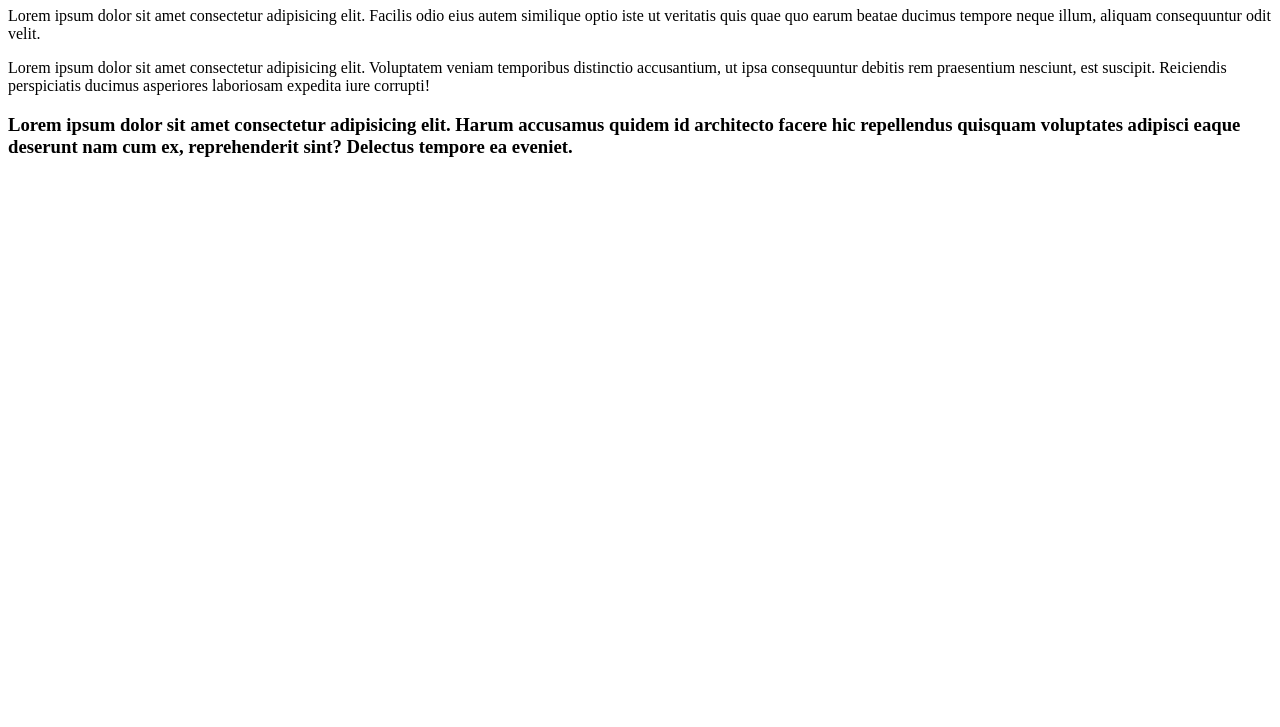
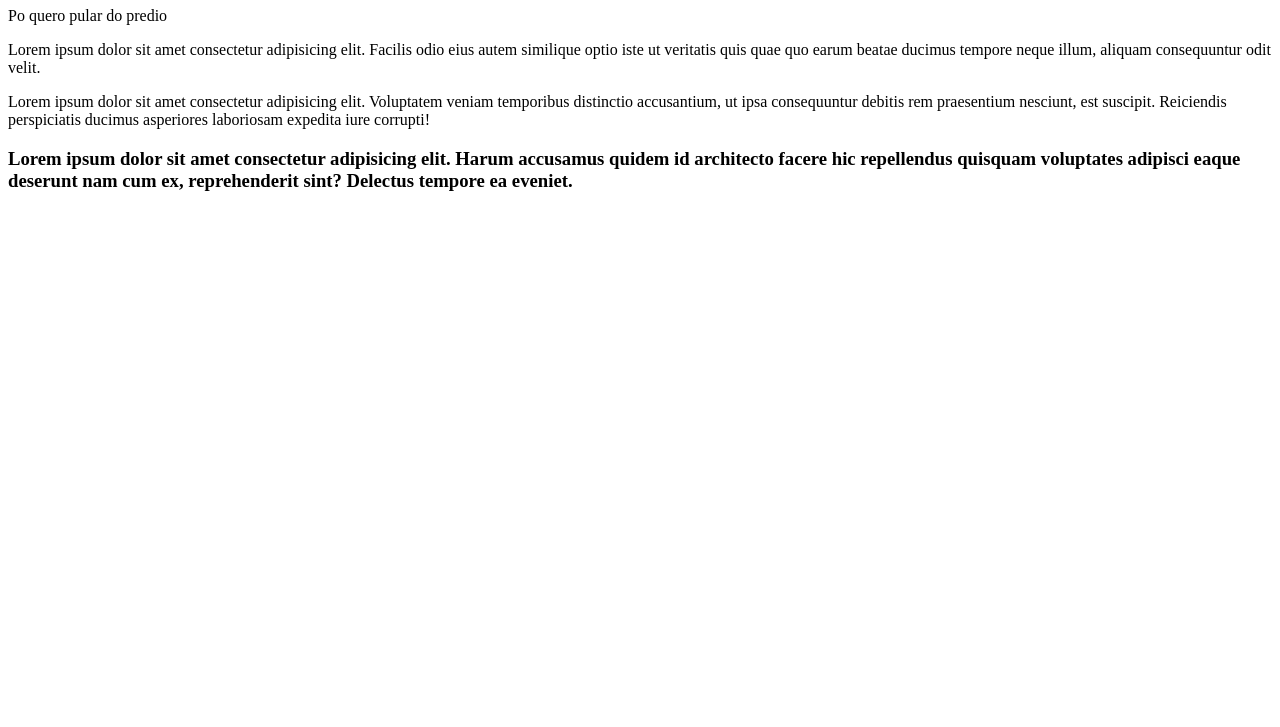
Before and after one commit to JoaoVituu/teste, a plain HTML site: page site/index.html in a window 1280 px wide. Shown: the part 73-800 px from the top of the page. Drawn offline with Linux system fonts and the light colour scheme.

Commit message:
mudei
M
A
I
S
AL
GU
MA
COISA

```diff
--- a/site/index.html
+++ b/site/index.html
@@ -7,6 +7,7 @@
 </head>
 <body>
     <h1>Cara escreve de mais</h1>
+    <p>Po quero pular do predio</p>
     <p>Lorem ipsum dolor sit amet consectetur adipisicing elit. Facilis odio eius autem similique optio iste ut veritatis quis quae quo earum beatae ducimus tempore neque illum, aliquam consequuntur odit velit.</p>
     <p>Lorem ipsum dolor sit amet consectetur adipisicing elit. Voluptatem veniam temporibus distinctio accusantium, ut ipsa consequuntur debitis rem praesentium nesciunt, est suscipit. Reiciendis perspiciatis ducimus asperiores laboriosam expedita iure corrupti!</p>
     <h3>Lorem ipsum dolor sit amet consectetur adipisicing elit. Harum accusamus quidem id architecto facere hic repellendus quisquam voluptates adipisci eaque deserunt nam cum ex, reprehenderit sint? Delectus tempore ea eveniet.</h3>
```
